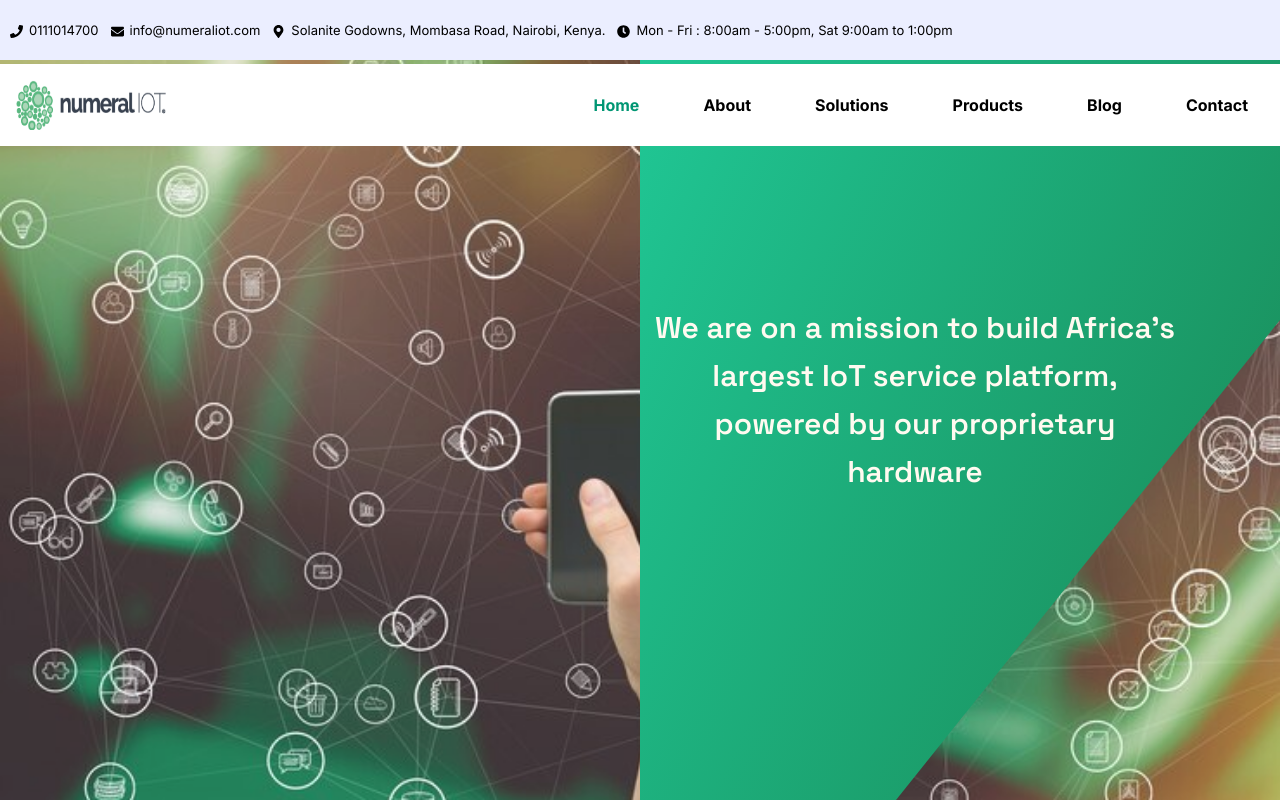
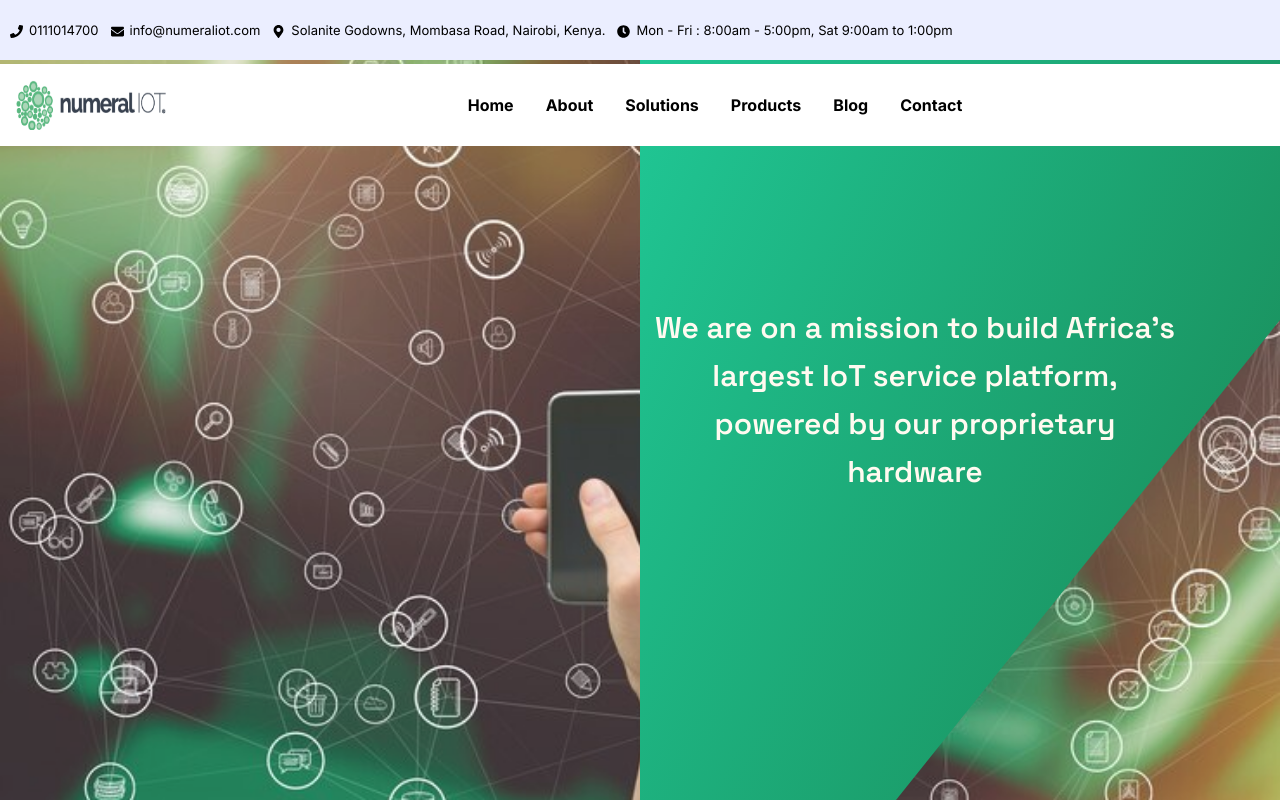
Before and after one commit to chimolirgb/numeral-web, a Next.js app: page / in a window 1280 px wide. Shown: the top 802 px of the page. Built offline with nearby package versions, Linux system fonts and the light colour scheme.

Commit message:
responsive menu

```diff
--- a/app/layout.js
+++ b/app/layout.js
@@ -1,6 +1,8 @@
 import { Inter } from "next/font/google";
 import "@/styles/globals.css";
 import "bootstrap/dist/css/bootstrap.min.css";
+// bootstrap icons
+import "bootstrap-icons/font/bootstrap-icons.css";
 
 const inter = Inter({ subsets: ["latin"] });
 
--- a/components/header/header.js
+++ b/components/header/header.js
@@ -6,7 +6,6 @@
 const Header = () => {
   return (
     <div className={styles.header}>
-
       <div className={styles.infoItem}>
         <FaPhone className={styles.icon} />
         <span>0111014700</span>
@@ -24,7 +23,6 @@
         <span>Mon - Fri : 8:00am - 5:00pm, Sat 9:00am to 1:00pm</span>
       </div>
     </div>
-
   );
 };
 
--- a/components/header/header.module.css
+++ b/components/header/header.module.css
@@ -54,8 +54,6 @@
       z-index: 1;
       margin-bottom: 0px;
       padding: 2px 5px;
-
-
     }
 
     .infoItem {
@@ -72,23 +70,25 @@
     padding: 1px 3px;
   }
 
-  .infoItem{
+  .infoItem {
     padding-right: 3px;
     margin-right: 0px;
   }
-
-
 }
-
 
 @media (max-width: 704px) {
   .header {
     flex-direction: column;
     padding: 5px 20px; /* Adjust padding for smaller screens */
-
   }
 
   .infoItem {
     padding: 5px 0; /* Stack items vertically */
   }
 }
+
+@media (max-width: 750px) {
+  .header {
+    display: none !important;
+  }
+}
--- a/components/navigation/navigation.js
+++ b/components/navigation/navigation.js
@@ -7,10 +7,10 @@
 import { FaBars, FaTimes } from "react-icons/fa";
 
 const Navigation = () => {
-  const [navOpen, setNavOpen] = useState(false);
+  const [isMenuSmallOpen, setIsMenuSmallOpen] = useState(false);
 
-  const toggleNav = () => {
-    setNavOpen(!navOpen);
+  const toggleMenu = () => {
+    setIsMenuSmallOpen(!isMenuSmallOpen);
   };
 
   return (
@@ -28,20 +28,13 @@
                 />
               </Link>
             </div>
-            <div className={styles.hamburger} onClick={toggleNav}>
-              {navOpen ? <FaTimes /> : <FaBars />}
-            </div>
-            <ul
-              className={`${styles.navList} ${
-                navOpen ? styles.navListOpen : ""
-              }`}
-            >
+
+            <ul className="menu-large">
               <li>
                 <Link href="/" className={styles.homeLink}>
                   Home
                 </Link>
               </li>
-
               <li>
                 <Link href="/pages/about/whoweare">About</Link>
               </li>
@@ -62,6 +55,42 @@
                 </Link>
               </li>
             </ul>
+
+            <div>
+              <button className="_hamburger_menu_btn" onClick={toggleMenu}>
+                <i className="bi bi-list"></i>
+              </button>
+            </div>
+            {isMenuSmallOpen && (
+              <div className="my-menu-small">
+                <ul>
+                  <li>
+                    <Link href="/" className={styles.homeLink}>
+                      Home
+                    </Link>
+                  </li>
+                  <li>
+                    <Link href="/pages/about/whoweare">About</Link>
+                  </li>
+
+                  <li>
+                    <Link href="/pages/solutions/hardware">Solutions</Link>
+                  </li>
+
+                  <li>
+                    <Link href="/pages/products">Products</Link>
+                  </li>
+                  <li>
+                    <Link href="/pages/blog">Blog</Link>
+                  </li>
+                  <li>
+                    <Link href="/pages/contact" className={styles.contactLink}>
+                      Contact
+                    </Link>
+                  </li>
+                </ul>
+              </div>
+            )}
           </nav>
         </div>
       </div>
--- a/components/navigation/navigation.module.css
+++ b/components/navigation/navigation.module.css
@@ -585,9 +585,7 @@
   color: #707070;
 }
 
-
-
-@media (max-width:975px){
+@media (max-width: 975px) {
   .ptop {
     font-size: 30px;
     font-weight: 600;
@@ -599,10 +597,9 @@
     margin-left: 0.2px;
     margin-top: 100px;
   }
-
 }
 
-@media (max-width:916px){
+@media (max-width: 916px) {
   .ptop {
     font-size: 25px;
     font-weight: 600;
@@ -614,15 +611,12 @@
     margin-left: 0.2px;
     margin-top: 30px;
   }
-
 }
 
 @media (max-width: 890px) {
   .nav {
-
     top: 5%;
   }
-
 
   .nav ul {
     justify-content: start;
@@ -632,7 +626,6 @@
     padding-right: 20%;
     font-size: 0.7rem !important;
     flex-wrap: wrap;
-
   }
 
   .nav ul.show {
@@ -641,13 +634,10 @@
 }
 
 @media (max-width: 761px) {
-
-
   .nav {
     /* margin-bottom: 20px; */
     top: 5%;
   }
-
 
   .nav ul {
     justify-content: start;
@@ -657,7 +647,6 @@
     padding-right: 13%;
     font-size: 0.7rem !important;
     flex-wrap: wrap;
-
   }
 
   .nav ul.show {
@@ -681,7 +670,7 @@
 
 /* For smaller screens with hamburger menu */
 @media (max-width: 705px) {
-  .nav{
+  .nav {
     margin-top: 48px;
     justify-content: space-between;
     flex-direction: column;
@@ -713,7 +702,6 @@
     height: 25px;
   }
 
-
   .ptop {
     font-size: 20px;
     font-weight: 600;
@@ -725,7 +713,6 @@
     margin-left: 0.2px;
     margin-top: 50px;
   }
-
 }
 @media (max-width: 704px) {
   .nav {
@@ -746,7 +733,6 @@
     border-top: 1px solid #ddd;
     z-index: 1;
     left: 15%;
-
   }
 
   .hamburger {
@@ -768,12 +754,10 @@
     display: flex;
   }
 
-
   .logo img {
     width: 80px;
     height: 25px;
   }
-
 
   .landing {
     flex-direction: column;
@@ -891,14 +875,11 @@
   }
 }
 
-
 @media (max-width: 519px) {
-
   /* Hamburger Menu */
   .hamburger {
     display: block;
     font-size: 0px;
-
   }
 
   /* Hide Navigation Links Initially */
@@ -933,3 +914,9 @@
     height: 20px;
   }
 }
+
+@media (max-width: 750px) {
+  .nav {
+    top: 0 !important;
+  }
+}
--- a/package.json
+++ b/package.json
@@ -14,6 +14,7 @@
     "@fortawesome/free-solid-svg-icons": "^6.6.0",
     "@fortawesome/react-fontawesome": "^0.2.2",
     "bootstrap": "^5.3.3",
+    "bootstrap-icons": "^1.11.3",
     "next": "^14.2.5",
     "react": "^18",
     "react-dom": "^18",
--- a/styles/globals.css
+++ b/styles/globals.css
@@ -82,7 +82,6 @@
 .about-image-wrapper {
   /* background-color: #cef6ff; */
   z-index: 1;
-
 }
 
 .about-image-wrapper img {
@@ -154,12 +153,10 @@
   border: 1px solid var(--primary-color);
 }
 
-@media (max-width:1009){
-
+@media (max-width: 1009) {
   .about-image-wrapper {
     /* background-color: #cef6ff; */
     z-index: 1;
-
   }
 
   .about-image-wrapper img {
@@ -230,11 +227,9 @@
     background-color: var(--primary-color);
     border: 1px solid var(--primary-color);
   }
-
-
 }
 
-@media (max-width:991px){
+@media (max-width: 991px) {
   .text_img2 {
     margin-top: 100px;
     background-color: #0084c1;
@@ -297,7 +292,7 @@
   }
 }
 
-@media (max-width: 667px){
+@media (max-width: 667px) {
   .composite-image {
     margin-top: 0px;
     margin-left: 20px;
@@ -328,11 +323,9 @@
     height: 10vh !important;
     align-items: center;
   }
-
 }
 
-
-@media (max-width: 704px){
+@media (max-width: 704px) {
   .composite-image {
     margin-top: 480px;
     margin-left: 20px;
@@ -362,7 +355,6 @@
     margin-top: 50px;
     margin-bottom: 10px;
   }
-
 }
 
 @media (max-width: 360px) {
@@ -436,3 +428,59 @@
 .icon-wrapper h2 {
   margin-top: 10px !important;
 }
+
+/* Washingtone Jalang'O */
+
+.my-menu-small {
+  position: fixed !important;
+  background-color: #fff;
+  box-shadow: rgba(0, 0, 0, 0.16) 0px 1px 4px;
+  color: #000 !important;
+  top: 138px;
+  right: 0;
+  height: 100vh;
+  width: 300px;
+  display: flex !important;
+  flex-direction: column !important;
+  z-index: 1000 !important;
+  padding: 20px;
+}
+
+@media (min-width: 891px) {
+  .my-menu-small {
+    display: none !important;
+  }
+}
+
+.my-menu-small ul {
+  display: flex !important;
+  flex-direction: column !important;
+  list-style: none;
+}
+
+.my-menu-small li {
+  margin: 10px !important;
+  padding: 0;
+}
+
+._hamburger_menu_btn {
+  background: transparent !important;
+  padding: 0px 5px;
+  font-size: 25px;
+  font-weight: 700;
+  color: #000;
+  border: 1px solid #f2f3f5;
+  cursor: pointer;
+  border-radius: 5px;
+  display: none;
+}
+
+@media (max-width: 890px) {
+  .menu-large {
+    display: none !important;
+  }
+
+  ._hamburger_menu_btn {
+    display: block;
+  }
+}
```
Also changed, not shown: 1 other file (tests, documents, lock files or other folders). Lines whose indentation alone changed are shown as unchanged.
